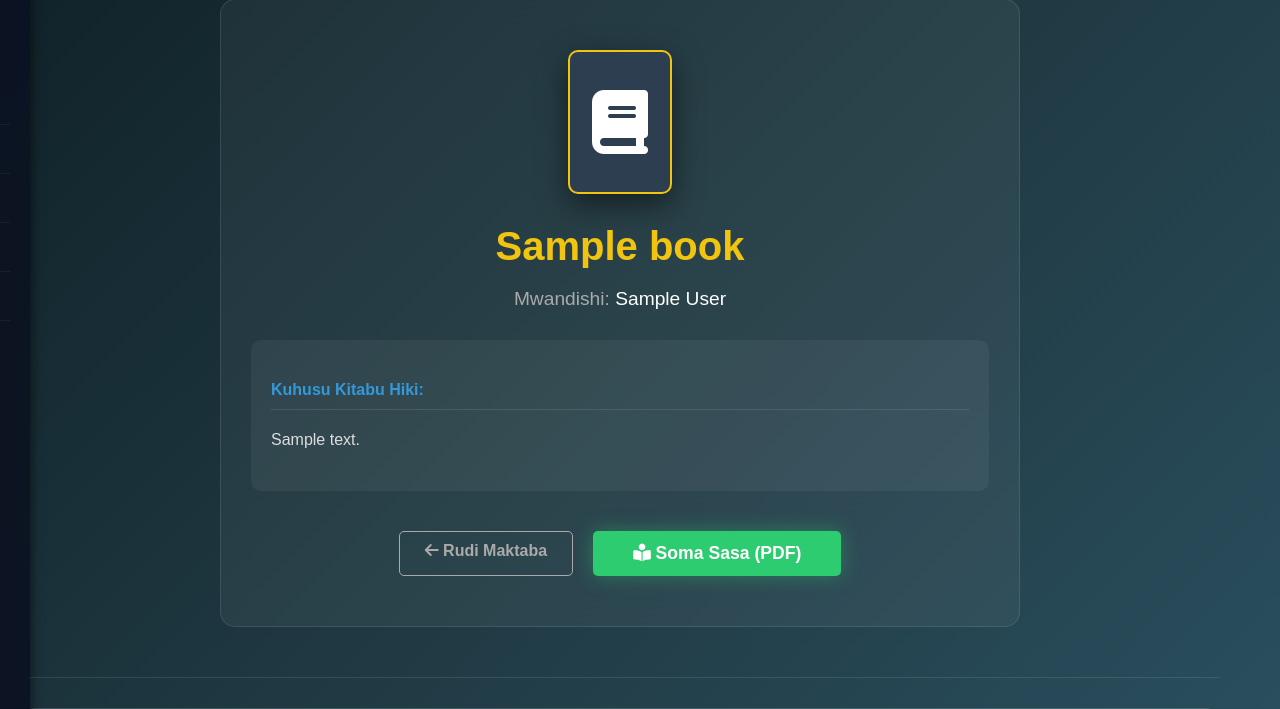
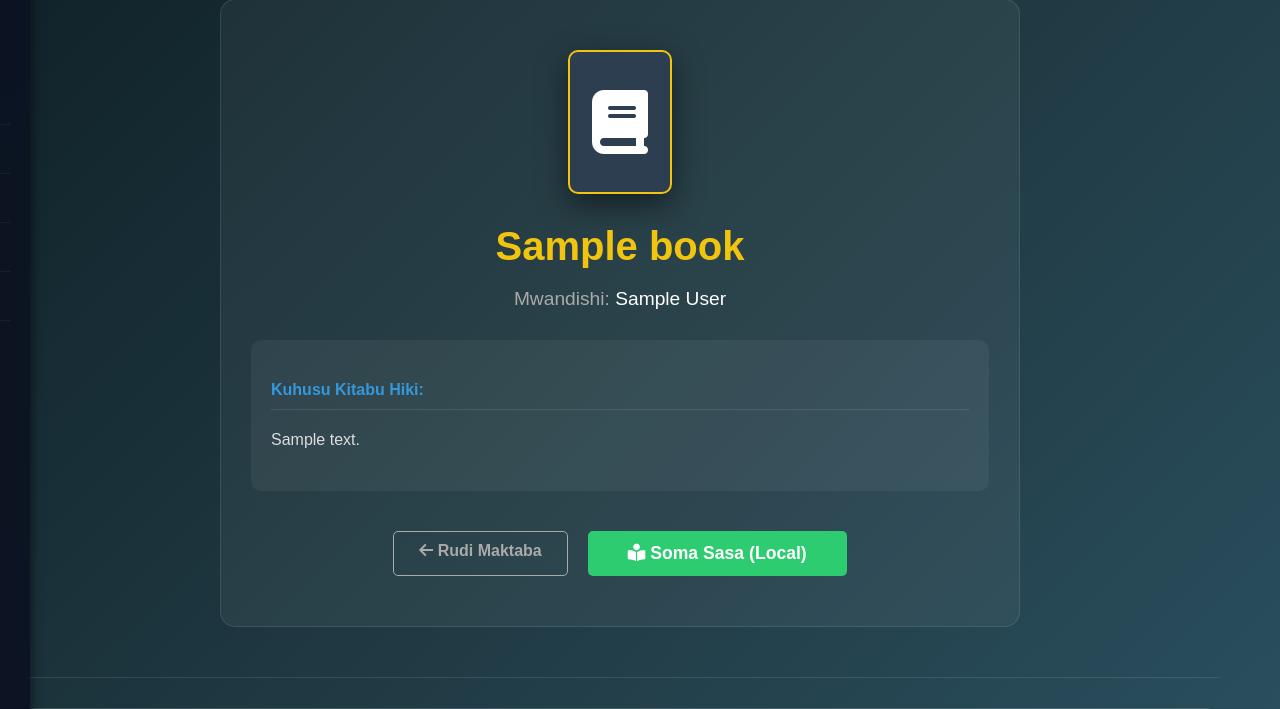
Before and after one commit to abdondismas0-hub/impactful-mind-web, a Flask app: page /read/1 in a window 1280 px wide. Shown: the part 121-830 px from the top of the page. Run offline with Flask 3, Linux system fonts and the light colour scheme; tables that the repository leaves empty hold one stand-in row (values such as "Sample post").

Commit message:
Update read_book.html

```diff
--- a/templates/read_book.html
+++ b/templates/read_book.html
@@ -20,7 +20,7 @@
             <p style="color: #ddd; line-height: 1.8;">{{ book.description }}</p>
         </div>
 
-        <!-- VITUFE VYA KUSOMA (SULUHISHO) -->
+        <!-- VITUFE VYA KUSOMA -->
         <div style="display: flex; gap: 20px; justify-content: center; flex-wrap: wrap;">
 
             <!-- 1. Kitufe cha Kurudi -->
@@ -28,10 +28,17 @@
                 <i class="fas fa-arrow-left"></i> Rudi Maktaba
             </a>
 
-            <!-- 2. Kitufe cha KUSOMA (Kinafunguka New Tab - Hakigomi!) -->
-            <a href="{{ book.file_path }}" target="_blank" class="btn" style="background-color: var(--success); color: white; padding: 12px 40px; font-size: 1.1rem; box-shadow: 0 0 20px rgba(46, 204, 113, 0.4);">
-                <i class="fas fa-book-reader"></i> Soma Sasa (PDF)
-            </a>
+            <!-- 2. Kitufe cha KUSOMA (DIRECT LINK FIX) -->
+            <!-- Hapa tunatumia logic: Kama ni link ya mtandaoni, itumie moja kwa moja. Kama ni faili la ndani, tumia download_book -->
+            {% if 'http' in book.file_path %}
+                <a href="{{ book.file_path }}" target="_blank" class="btn" style="background-color: var(--success); color: white; padding: 12px 40px; font-size: 1.1rem; box-shadow: 0 0 20px rgba(46, 204, 113, 0.4);">
+                    <i class="fas fa-book-reader"></i> Soma Sasa (PDF)
+                </a>
+            {% else %}
+                <a href="{{ url_for('download_book', filename=book.file_path) }}" target="_blank" class="btn" style="background-color: var(--success); color: white; padding: 12px 40px; font-size: 1.1rem;">
+                    <i class="fas fa-book-reader"></i> Soma Sasa (Local)
+                </a>
+            {% endif %}
 
         </div>
 
```
